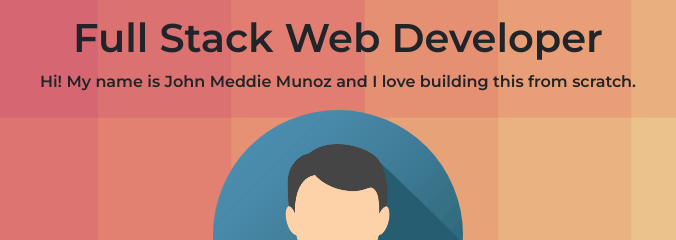
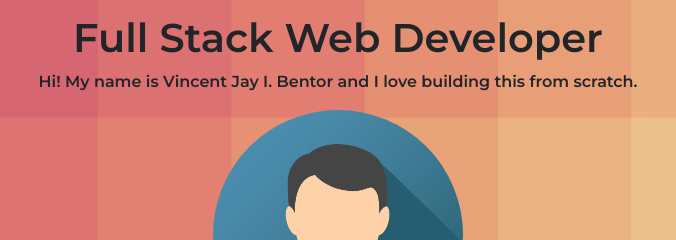
Before and after one commit to Sennn19/kahit-ano-lang-daw, a plain HTML site: page index.html in a window 1280 px wide. Shown: the part 149-389 px from the top of the page, 302-978 px from the left. Drawn offline with nearby package versions, Linux system fonts and the light colour scheme.

Commit message:
Rename dev

```diff
--- a/index.html
+++ b/index.html
@@ -5,7 +5,7 @@
 <head>
     <meta charset="UTF-8">
     <meta name="viewport" content="width=device-width, initial-scale=1.0">
-    <title>John Meddie Munoz | Web Developer Portfolio</title>
+    <title>Vincent Jay I. Bentor | Web Developer Portfolio</title>
 
     <!-- Bootstrap CSS -->
     <link href="https://cdn.jsdelivr.net/npm/bootstrap@5.0.2/dist/css/bootstrap.min.css" rel="stylesheet" integrity="sha384-EVSTQN3/azprG1Anm3QDgpJLIm9Nao0Yz1ztcQTwFspd3yD65VohhpuuCOmLASjC" crossorigin="anonymous">
@@ -26,7 +26,7 @@
 
         <section class="text-center mt-5" id="landing">
             <h1>Full Stack Web Developer</h1>
-            <p>Hi! My name is John Meddie Munoz and I love building this from scratch.</p>
+            <p>Hi! My name is Vincent Jay I. Bentor and I love building this from scratch.</p>
             <img src="images/image.png" id="profile" class="img-fluid">
             <a href="mailto:johnmeddiemariano@gmail.com" class="btn btn-success btn-lg mt-3">Let's Work Together</a>
         </section>
```
